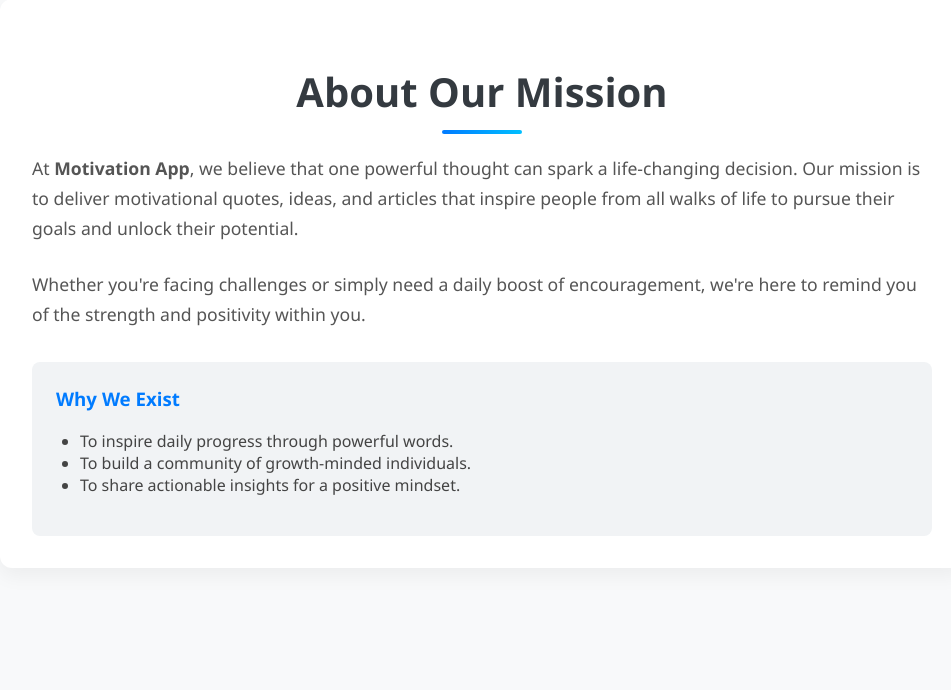
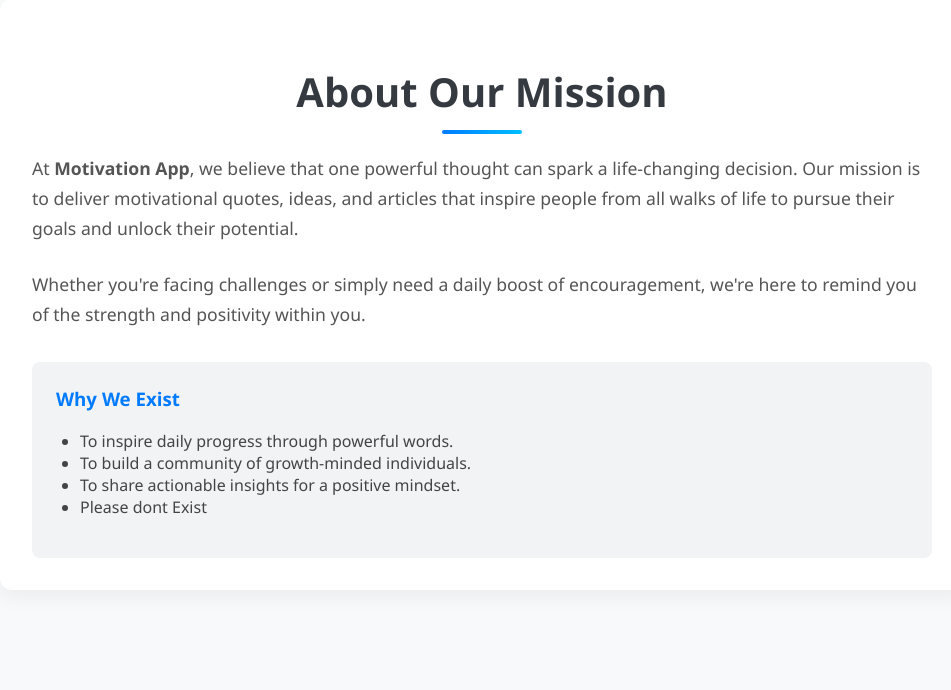
Before and after one commit to jyotiraul/Motivation-web-app, a Flask app: page /about in a window 1280 px wide. Shown: the part 81-771 px from the top of the page, without its empty margins (158-1109 px from the left). Run offline with Flask 2, Linux system fonts and the light colour scheme.

Commit message:
code updated

```diff
--- a/app/templates/about.html
+++ b/app/templates/about.html
@@ -24,7 +24,7 @@
             <li>To inspire daily progress through powerful words.</li>
             <li>To build a community of growth-minded individuals.</li>
             <li>To share actionable insights for a positive mindset.</li>
-
+            <li> Please dont Exist</li>
         </ul>
     </div>
 </section>
```
Also changed, not shown: 3 other files.
